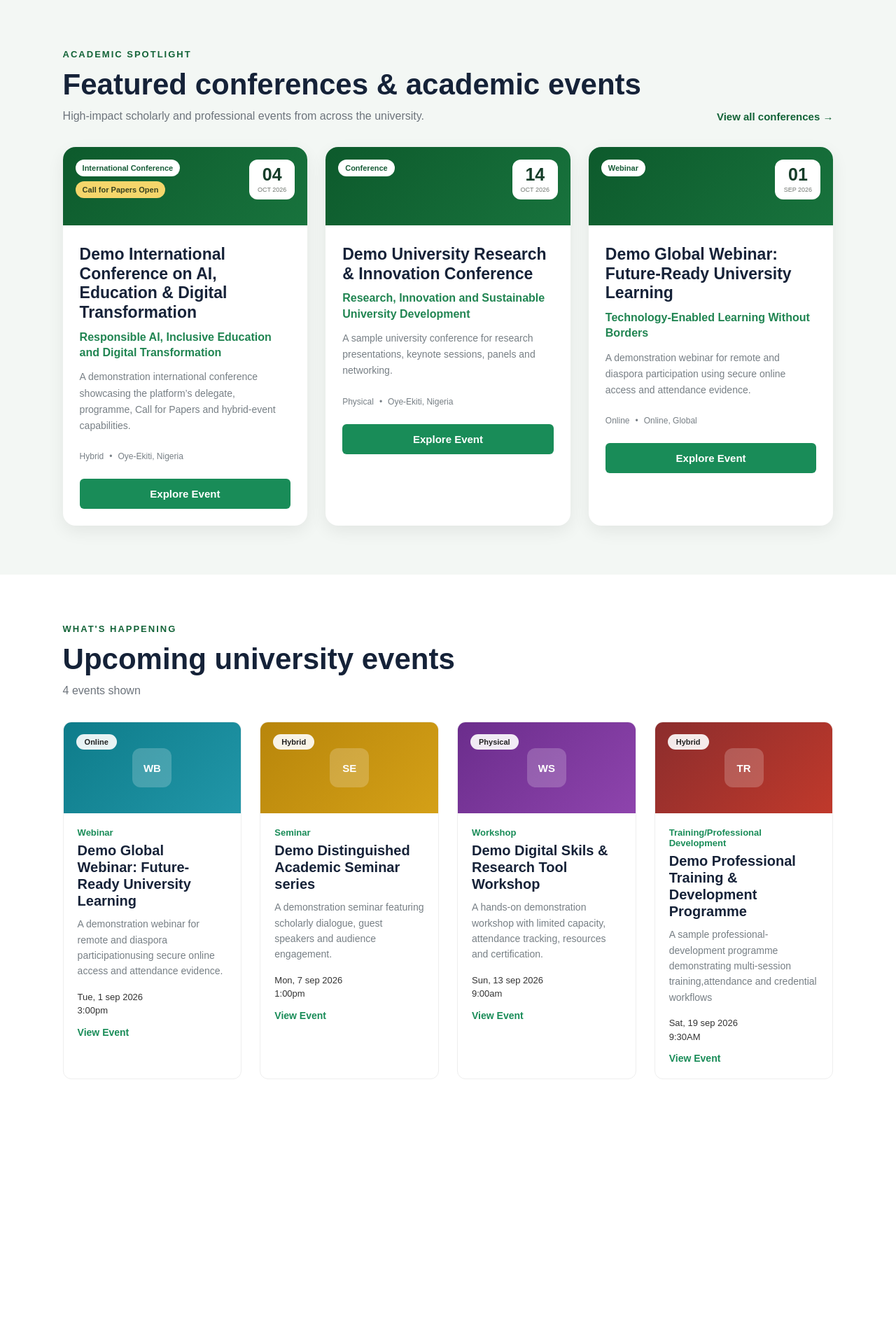
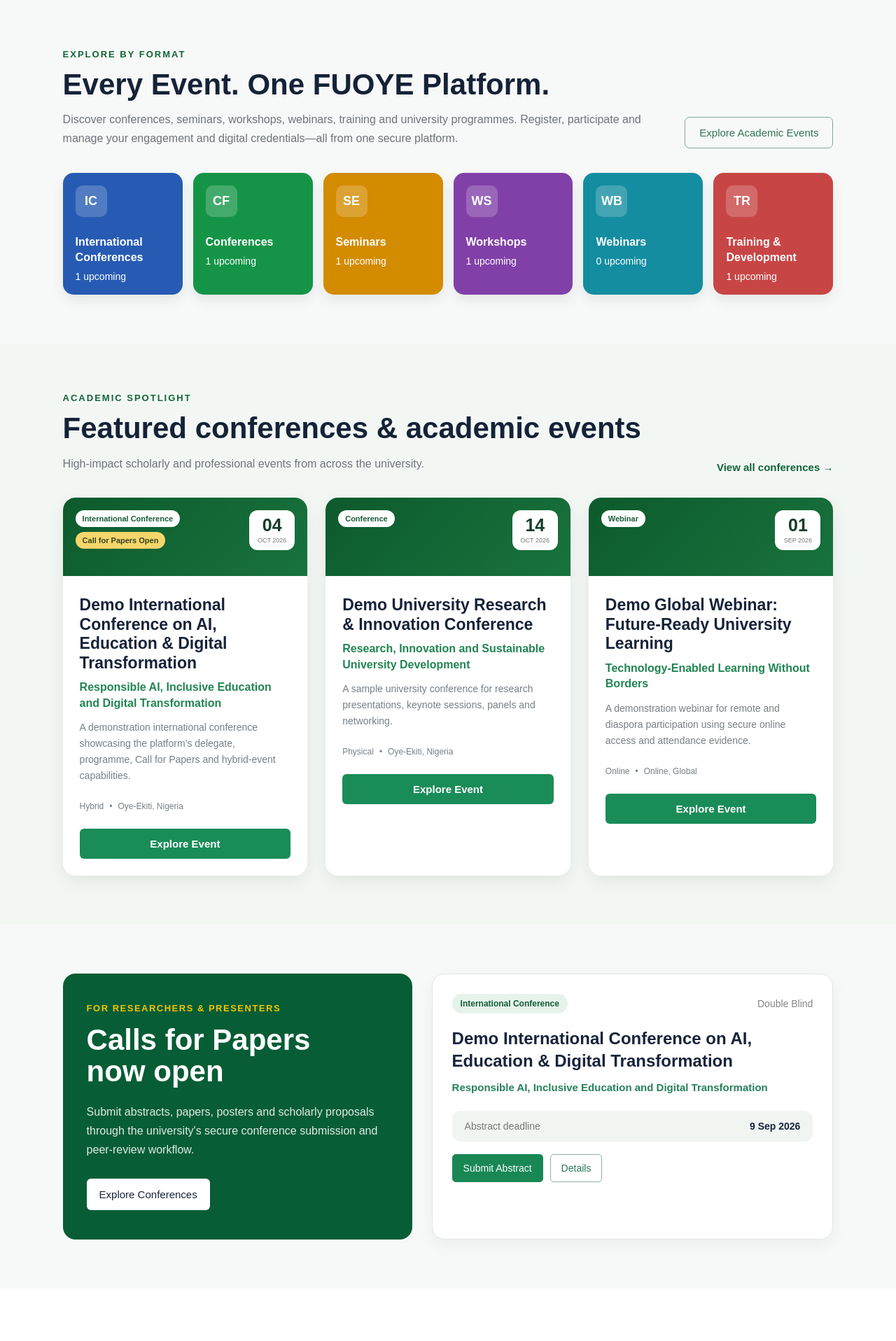
Before and after one commit to Oluwajuwonlo03/Campus-event-management-system, a React (Vite) app: page / in a window 1280 px wide. Shown: the top 1916 px of the page at 70% size. Before the commit the page ends 1612 px from the top, so only its background shows below. Built offline with nearby package versions, Linux system fonts and the light colour scheme.

Commit message:
Added explore format and calls for papers sections

```diff
--- a/src/App.jsx
+++ b/src/App.jsx
@@ -1,11 +1,15 @@
+import ExploreFormat from "./components/ExploreFormat";
 import FeaturedEvents from "./components/FeaturedEvents";
+import CallsForPapers from "./components/CallsForPapers";
 import ExploreEvents from "./components/ExploreEvents";
 import "./App.css";
 
 function App() {
   return (
     <>
+      <ExploreFormat />
       <FeaturedEvents />
+      <CallsForPapers />
       <ExploreEvents/>
     </>
   );
--- /dev/null
+++ b/src/components/CallsForPapers.css
@@ -0,0 +1,183 @@
+.calls-section {
+  width: 100%;
+  padding: 70px 7%;
+  background: #f7f9f8;
+  box-sizing: border-box;
+}
+
+.calls-container {
+  max-width: 1320px;
+  margin: 0 auto;
+  display: grid;
+  grid-template-columns: 1fr 1.15fr;
+  gap: 28px;
+}
+
+/* LEFT SIDE */
+
+.calls-intro {
+  background: #075d35;
+  color: white;
+  border-radius: 18px;
+  padding: 42px 34px;
+  min-height: 350px;
+  box-sizing: border-box;
+}
+
+.calls-label {
+  color: #f4c400;
+  font-size: 13px;
+  font-weight: 800;
+  letter-spacing: 1.5px;
+  margin: 0 0 16px;
+}
+
+.calls-intro h2 {
+  font-size: 42px;
+  line-height: 1.05;
+  margin: 0 0 22px;
+}
+
+.calls-description {
+  color: #e0ebe5;
+  font-size: 16px;
+  line-height: 1.7;
+  max-width: 450px;
+  margin-bottom: 28px;
+}
+
+.explore-conferences {
+  background: white;
+  color: #17233b;
+  border: none;
+  padding: 14px 18px;
+  border-radius: 6px;
+  font-size: 15px;
+  cursor: pointer;
+}
+
+/* RIGHT SIDE */
+
+.paper-card {
+  background: white;
+  border: 1px solid #e1e7e3;
+  border-radius: 18px;
+  padding: 28px;
+  box-sizing: border-box;
+  min-height: 350px;
+  box-shadow: 0 8px 25px rgba(0, 0, 0, 0.05);
+}
+
+.paper-header {
+  display: flex;
+  justify-content: space-between;
+  align-items: center;
+  margin-bottom: 20px;
+}
+
+.paper-header span {
+  background: #e6f3eb;
+  color: #145c38;
+  padding: 7px 12px;
+  border-radius: 20px;
+  font-size: 12px;
+  font-weight: 700;
+}
+
+.paper-header p {
+  color: #858585;
+  margin: 0;
+  font-size: 14px;
+}
+
+.paper-card h3 {
+  color: #17233b;
+  font-size: 24px;
+  line-height: 1.3;
+  margin: 0 0 12px;
+}
+
+.paper-card h4 {
+  color: #268258;
+  font-size: 15px;
+  line-height: 1.5;
+  margin: 0 0 22px;
+  font-weight: 600;
+}
+
+.deadline {
+  background: #f0f5f2;
+  border-radius: 12px;
+  padding: 14px 18px;
+  display: flex;
+  justify-content: space-between;
+  align-items: center;
+  margin-bottom: 18px;
+}
+
+.deadline span {
+  color: #777;
+  font-size: 14px;
+}
+
+.deadline strong {
+  color: #17233b;
+  font-size: 14px;
+}
+
+.paper-buttons {
+  display: flex;
+  gap: 10px;
+}
+
+.paper-buttons button {
+  padding: 11px 15px;
+  border-radius: 5px;
+  font-size: 14px;
+  cursor: pointer;
+}
+
+.submit-button {
+  background: #198754;
+  color: white;
+  border: 1px solid #198754;
+}
+
+.details-button {
+  background: white;
+  color: #267454;
+  border: 1px solid #8ab29f;
+}
+
+/* RESPONSIVE */
+
+@media (max-width: 850px) {
+  .calls-container {
+    grid-template-columns: 1fr;
+  }
+
+  .calls-intro h2 {
+    font-size: 36px;
+  }
+}
+
+@media (max-width: 500px) {
+  .calls-section {
+    padding: 45px 5%;
+  }
+
+  .calls-intro,
+  .paper-card {
+    padding: 25px;
+  }
+
+  .paper-card h3 {
+    font-size: 20px;
+  }
+
+  .deadline {
+    flex-direction: column;
+    align-items: flex-start;
+    gap: 5px;
+  }
+}
--- /dev/null
+++ b/src/components/CallsForPapers.jsx
@@ -0,0 +1,67 @@
+import "./CallsForPapers.css";
+
+function CallsForPapers() {
+  return (
+    <section className="calls-section">
+      <div className="calls-container">
+
+        {/* Left side */}
+        <div className="calls-intro">
+          <p className="calls-label">FOR RESEARCHERS & PRESENTERS</p>
+
+          <h2>
+            Calls for Papers
+            <br />
+            now open
+          </h2>
+
+          <p className="calls-description">
+            Submit abstracts, papers, posters and scholarly proposals through
+            the university's secure conference submission and peer-review
+            workflow.
+          </p>
+
+          <button className="explore-conferences">
+            Explore Conferences
+          </button>
+        </div>
+
+        {/* Right side */}
+        <div className="paper-card">
+          <div className="paper-header">
+            <span>International Conference</span>
+            <p>Double Blind</p>
+          </div>
+
+          <h3>
+            Demo International Conference on AI,
+            <br />
+            Education & Digital Transformation
+          </h3>
+
+          <h4>
+            Responsible AI, Inclusive Education and Digital Transformation
+          </h4>
+
+          <div className="deadline">
+            <span>Abstract deadline</span>
+            <strong>9 Sep 2026</strong>
+          </div>
+
+          <div className="paper-buttons">
+            <button className="submit-button">
+              Submit Abstract
+            </button>
+
+            <button className="details-button">
+              Details
+            </button>
+          </div>
+        </div>
+
+      </div>
+    </section>
+  );
+}
+
+export default CallsForPapers;
--- /dev/null
+++ b/src/components/ExploreFormat.css
@@ -0,0 +1,130 @@
+.explore-section {
+  padding: 70px 7%;
+  background: #f7f9f8;
+}
+
+.explore-header {
+  display: flex;
+  justify-content: space-between;
+  align-items: flex-end;
+  gap: 40px;
+  margin-bottom: 30px;
+}
+
+.section-label {
+  color: #145c38;
+  font-size: 13px;
+  font-weight: 800;
+  letter-spacing: 2px;
+  margin-bottom: 12px;
+}
+
+.explore-header h2 {
+  color: #17233b;
+  font-size: 42px;
+  margin: 0 0 12px;
+}
+
+.section-description {
+  max-width: 850px;
+  color: #70777d;
+  font-size: 16px;
+  line-height: 1.7;
+  margin: 0;
+}
+
+.academic-button {
+  padding: 13px 20px;
+  border: 1px solid #7ba995;
+  background: transparent;
+  color: #317454;
+  border-radius: 7px;
+  font-size: 15px;
+  cursor: pointer;
+  white-space: nowrap;
+}
+
+.format-grid {
+  display: grid;
+  grid-template-columns: repeat(6, 1fr);
+  gap: 15px;
+}
+
+.format-card {
+  min-height: 165px;
+  padding: 18px;
+  border-radius: 15px;
+  color: white;
+  position: relative;
+  overflow: hidden;
+  box-shadow: 0 8px 18px rgba(0, 0, 0, 0.08);
+}
+
+.format-icon {
+  width: 45px;
+  height: 45px;
+  border-radius: 10px;
+  background: rgba(255, 255, 255, 0.2);
+  display: flex;
+  align-items: center;
+  justify-content: center;
+  font-size: 18px;
+  font-weight: 800;
+  margin-bottom: 25px;
+}
+
+.format-card h3 {
+  font-size: 16px;
+  margin: 0 0 8px;
+  line-height: 1.4;
+}
+
+.format-card p {
+  margin: 0;
+  font-size: 14px;
+}
+
+.international {
+  background: #275bb3;
+}
+
+.conferences {
+  background: #159447;
+}
+
+.seminars {
+  background: #d38b00;
+}
+
+.workshops {
+  background: #8140a8;
+}
+
+.webinars {
+  background: #148da0;
+}
+
+.training {
+  background: #c84545;
+}
+
+@media (max-width: 1000px) {
+  .format-grid {
+    grid-template-columns: repeat(3, 1fr);
+  }
+}
+
+@media (max-width: 700px) {
+  .explore-header {
+    flex-direction: column;
+    align-items: flex-start;
+  }
+
+  .explore-header h2 {
+    font-size: 32px;
+  }
+
+  .format-grid {
+    grid-template-columns: 1fr;
+  }
+}
--- /dev/null
+++ b/src/components/ExploreFormat.jsx
@@ -0,0 +1,79 @@
+import "./ExploreFormat.css";
+function ExploreFormat() {
+  const formats = [
+    {
+      short: "IC",
+      title: "International Conferences",
+      upcoming: "1 upcoming",
+      className: "international",
+    },
+    {
+      short: "CF",
+      title: "Conferences",
+      upcoming: "1 upcoming",
+      className: "conferences",
+    },
+    {
+      short: "SE",
+      title: "Seminars",
+      upcoming: "1 upcoming",
+      className: "seminars",
+    },
+    {
+      short: "WS",
+      title: "Workshops",
+      upcoming: "1 upcoming",
+      className: "workshops",
+    },
+    {
+      short: "WB",
+      title: "Webinars",
+      upcoming: "0 upcoming",
+      className: "webinars",
+    },
+    {
+      short: "TR",
+      title: "Training & Development",
+      upcoming: "1 upcoming",
+      className: "training",
+    },
+  ];
+
+  return (
+    <section className="explore-section">
+      <div className="explore-header">
+        <div>
+          <p className="section-label">EXPLORE BY FORMAT</p>
+
+          <h2>Every Event. One FUOYE Platform.</h2>
+
+          <p className="section-description">
+            Discover conferences, seminars, workshops, webinars, training and
+            university programmes. Register, participate and manage your
+            engagement and digital credentials—all from one secure platform.
+          </p>
+        </div>
+
+        <button className="academic-button">
+          Explore Academic Events
+        </button>
+      </div>
+
+      <div className="format-grid">
+        {formats.map((format) => (
+          <div className={`format-card ${format.className}`} key={format.short}>
+            <div className="format-icon">
+              {format.short}
+            </div>
+
+            <h3>{format.title}</h3>
+
+            <p>{format.upcoming}</p>
+          </div>
+        ))}
+      </div>
+    </section>
+  );
+}
+
+export default ExploreFormat;
```
